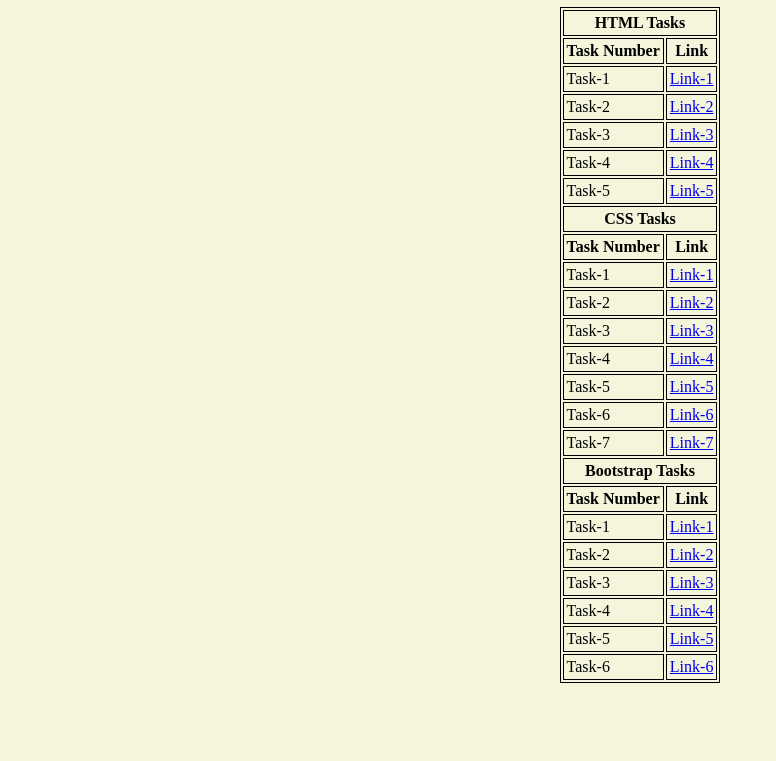
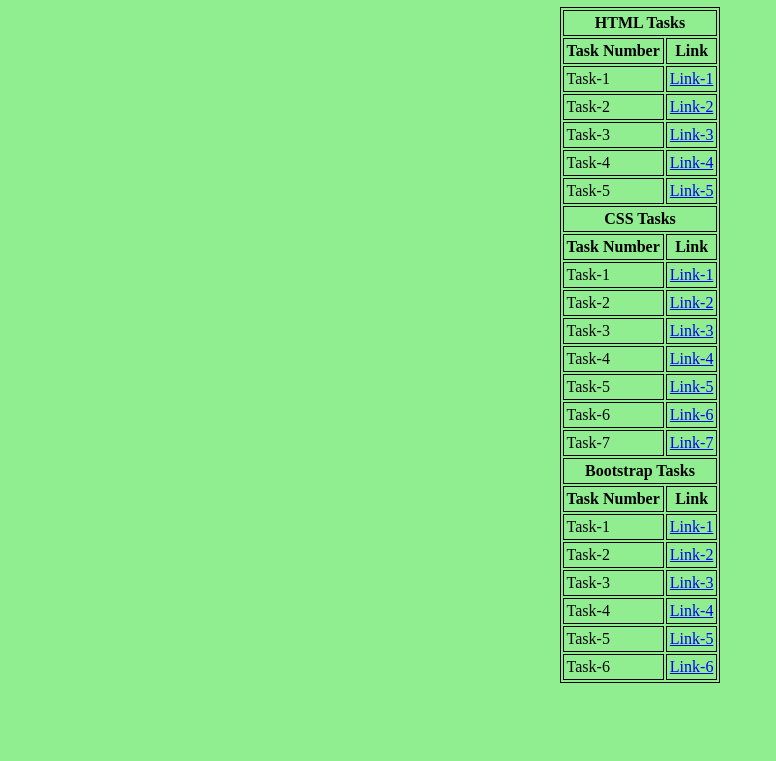
Before and after one commit to varunj2804/MERN, a plain HTML site: page index.html in a window 1280 px wide. Shown: the part 88-849 px from the top of the page, without its empty margins (0-776 px from the left). Drawn offline with Linux system fonts and the light colour scheme.

Commit message:
Update index.html

```diff
--- a/index.html
+++ b/index.html
@@ -6,7 +6,7 @@
     <meta name="viewport" content="width=device-width, initial-scale=1.0">
     <title>J Bala Varun</title>
 </head>
-<body bgcolor="beige">
+<body bgcolor="lightgreen">
     <div>
         <h2>J Bala Varun</h2>
         <span>ju2022@vitbhopal.ac.in</span>
```
